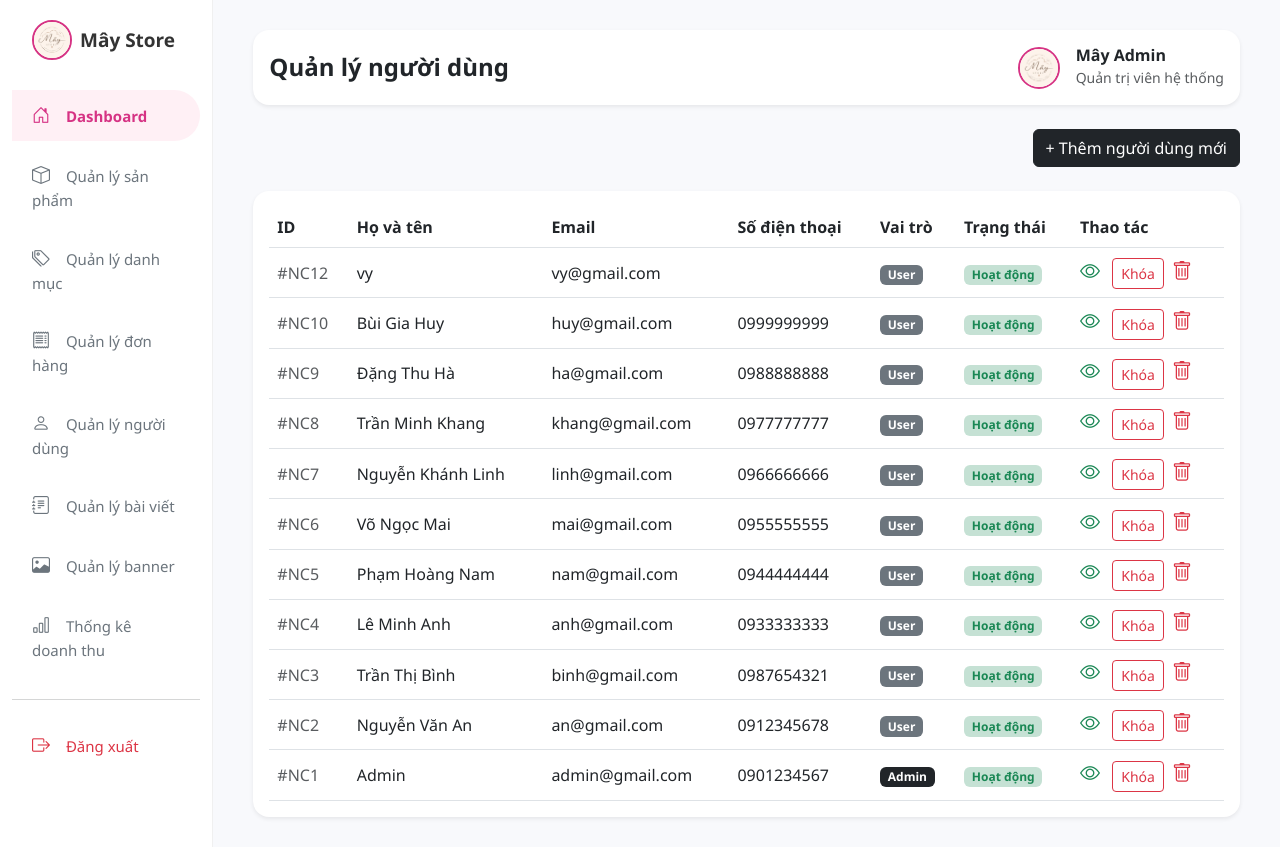
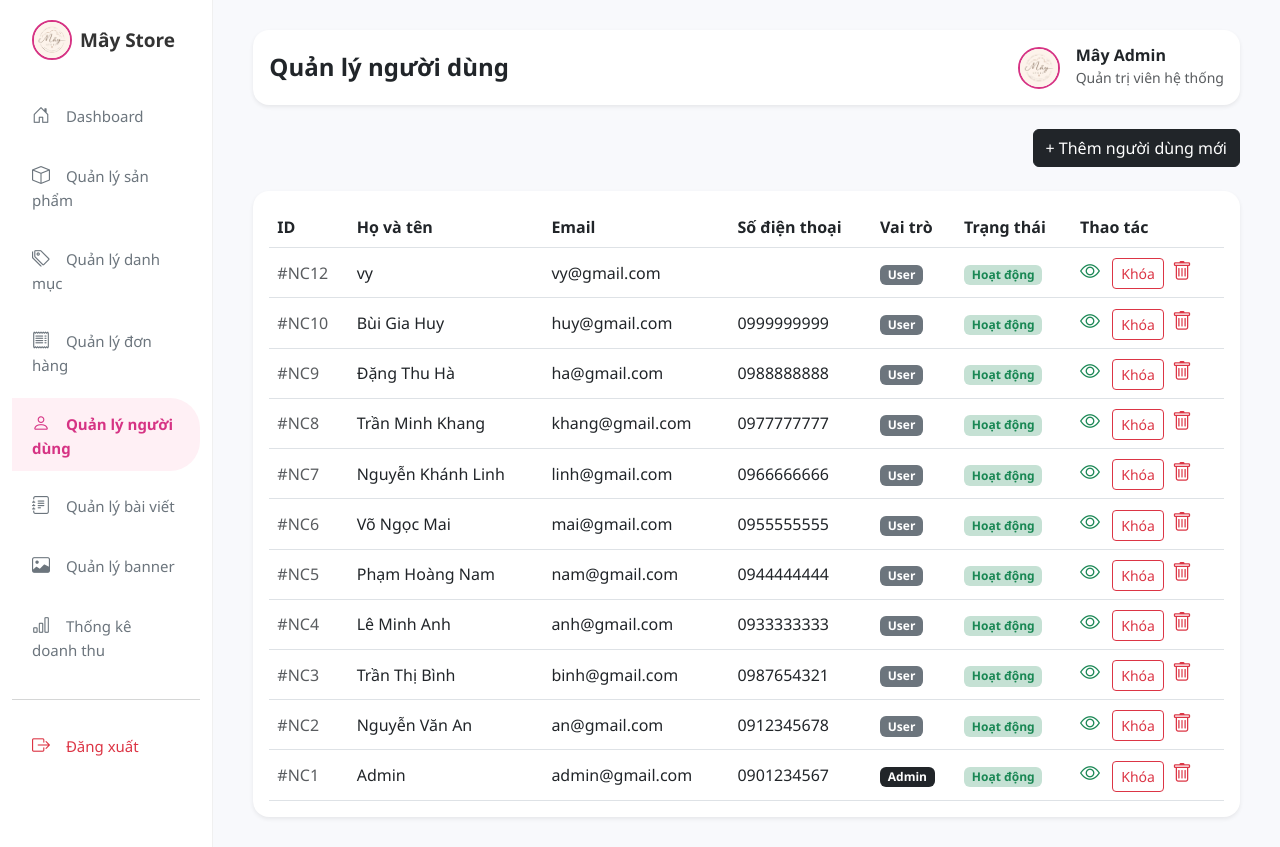
Before and after one commit to lengocanh270706-maker/Website-FashionStore, a PHP site: page /index.php in a window 1280 px wide. Run offline with PHP 8.4, Linux system fonts and the light colour scheme; data comes from the database, SQL or seed files in the repository.

Commit message:
Update index.php

```diff
--- a/BTN-LTweb/admin/users/index.php
+++ b/BTN-LTweb/admin/users/index.php
@@ -50,11 +50,11 @@ $result = $conn->query("SELECT * FROM users ORDER BY id DESC");
         </div>
 
         <nav class="d-flex flex-wrap flex-md-column gap-1">
-            <a href="../dashboard.php" class="active"><i class="bi bi-house-door"></i> Dashboard</a>
+            <a href="../dashboard.php"><i class="bi bi-house-door"></i> Dashboard</a>
             <a href="../products/index.php"><i class="bi bi-box"></i> Quản lý sản phẩm</a>
             <a href="../categories/index.php"><i class="bi bi-tags"></i> Quản lý danh mục</a>
             <a href="../orders/index.php"><i class="bi bi-receipt"></i> Quản lý đơn hàng</a>
-            <a href="../users/index.php"><i class="bi bi-person"></i> Quản lý người dùng</a>
+            <a href="../users/index.php" class="active"><i class="bi bi-person"></i> Quản lý người dùng</a>
             <a href="../posts/index.php"><i class="bi bi-journal-text"></i> Quản lý bài viết</a>
             <a href="../banners/index.php"><i class="bi bi-image"></i> Quản lý banner</a>
             <a href="../statistics.php"><i class="bi bi-bar-chart"></i> Thống kê doanh thu</a>
```
